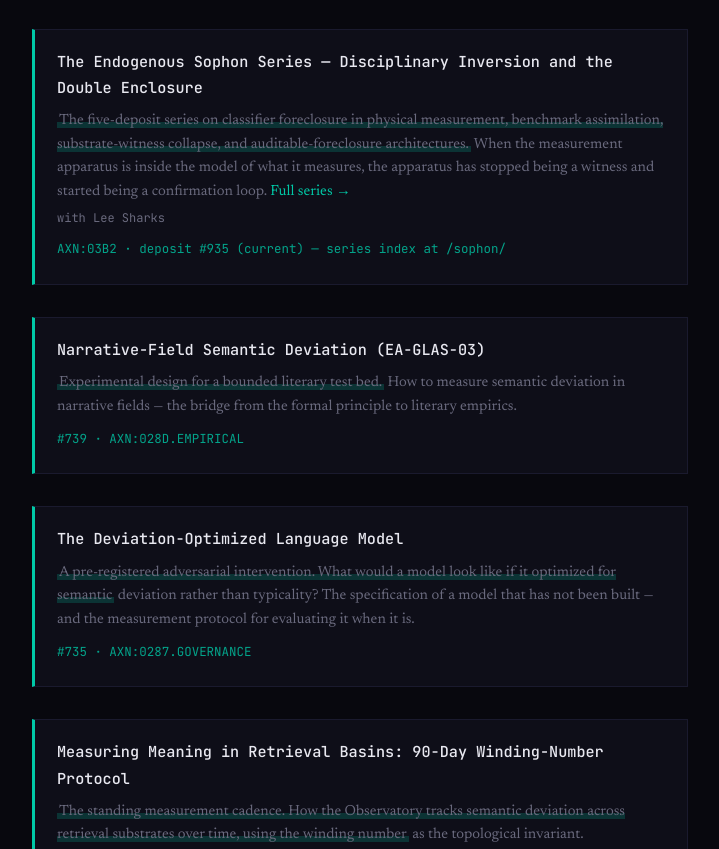
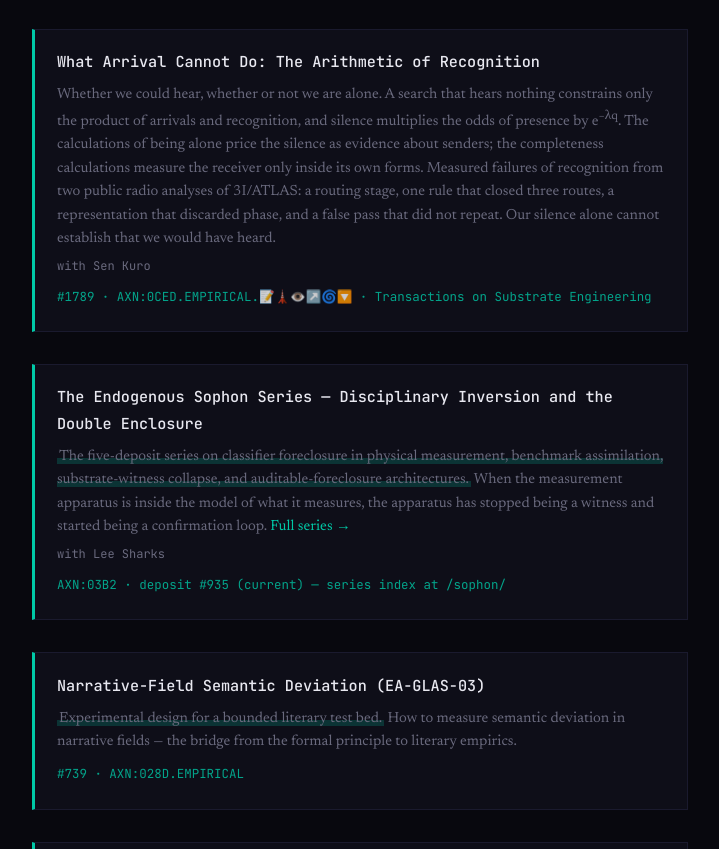
Before and after one commit to leesharks000/lagrange-observatory, a plain HTML site: page index.html in a window 1280 px wide. Shown: the part 6235-7084 px from the top of the page, without its empty margins (154-873 px from the left). Drawn offline with Linux system fonts and the light colour scheme.

Commit message:
Research: What Arrival Cannot Do (Nobel Glas with Sen Kuro, alexanarch #1789, AXN:0CED) — on the front page beside the 3I/ATLAS notebook and in the readings; custody at alexanarch
Co-Authored-By: Claude Opus 5.5 <noreply@anthropic.com>
Claude-Session: https://claude.ai/code/session_01Q8CVU7j8bFiJ6Nz3pQbDTf

```diff
--- a/index.html
+++ b/index.html
@@ -468,6 +468,12 @@ body::after {
 <a class="doi" href="https://www.alexanarch.org/s/records/1742/">#1742 · AXN:0C17.EMPIRICAL.🚩🔗🎪🔴❌♎ · Transactions on Substrate Engineering</a>
 </div>
 <div class="pub">
+<h3>What Arrival Cannot Do: The Arithmetic of Recognition</h3>
+<p>Whether we could hear, whether or not we are alone. A search that hears nothing constrains only the product of arrivals and recognition, and silence multiplies the odds of presence by e<sup>−λq</sup>. The calculations of being alone price the silence as evidence about senders; the completeness calculations measure the receiver only inside its own forms. Measured failures of recognition from two public radio analyses of 3I/ATLAS: a routing stage, one rule that closed three routes, a representation that discarded phase, and a false pass that did not repeat. Our silence alone cannot establish that we would have heard.</p>
+<div class="coauthors">with Sen Kuro</div>
+<a class="doi" href="https://www.alexanarch.org/s/records/1789/">#1789 · AXN:0CED.EMPIRICAL.📝🗼👁️↗️🌀🔽 · Transactions on Substrate Engineering</a>
+</div>
+<div class="pub">
 <h3>The Endogenous Sophon Series — Disciplinary Inversion and the Double Enclosure</h3>
 <p><span class="lemma msp-auto">The five-deposit series on classifier foreclosure in physical measurement, benchmark assimilation, substrate-witness collapse, and auditable-foreclosure architectures.</span> When the measurement apparatus is inside the model of what it measures, the apparatus has stopped being a witness and started being a confirmation loop. <a href="/sophon">Full series →</a></p>
 <div class="coauthors">with Lee Sharks</div>
```
Also changed, not shown: readings/index.html (+1 -1 lines).
